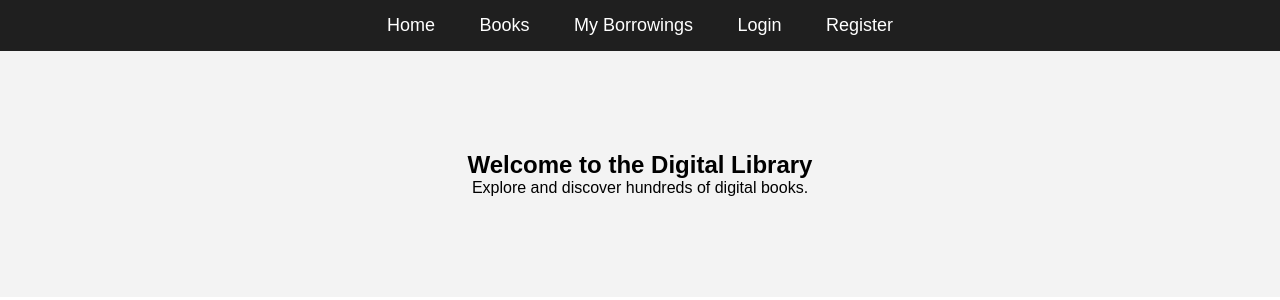
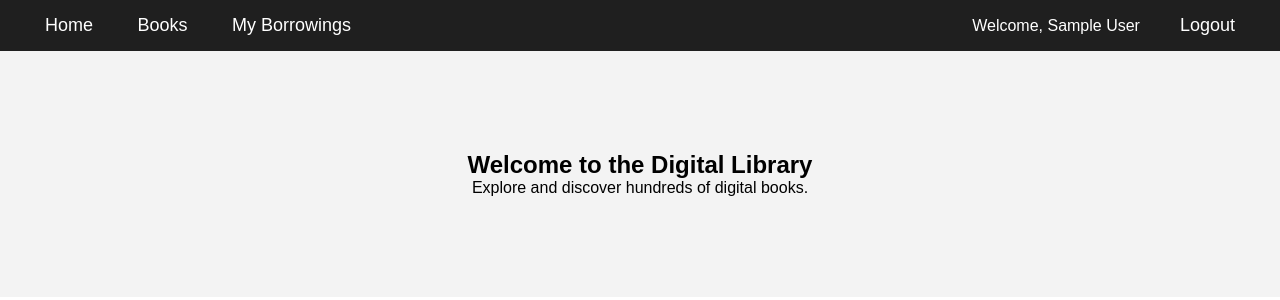
Before and after one commit to QuantumDevPro/digital-library-web-development-course-project, a PHP site: page / in a window 1280 px wide. Shown: the top 300 px of the page. Run offline with PHP 8.4, Linux system fonts and the light colour scheme; the visitor is signed in with stand-in values (Sample User, id 1).

```diff
--- a/css/style.css
+++ b/css/style.css
@@ -101,3 +101,50 @@ button {
     background-color: #f9fafb;
     border-radius: 6px;
 }
+
+/* NAVBAR */
+.navbar {
+    background: #1f1f1f;
+    padding: 15px 25px;
+
+    display: flex;
+    justify-content: space-between; /* left group ↔ right group */
+    align-items: center;
+}
+
+/* Left side links */
+.nav-left a {
+    color: #fff;
+    margin-right: 20px;
+    text-decoration: none;
+    font-size: 18px;
+}
+
+.nav-left a:hover {
+    text-decoration: underline;
+}
+
+/* Right side section: welcome + logout */
+.nav-right {
+    display: flex;
+    align-items: center;
+    gap: 20px; /* spacing between welcome + logout */
+}
+
+/* The welcome message */
+.welcome-text {
+    color: #fff;
+    font-size: 16px;
+    font-weight: 500;
+}
+
+/* Right-side links */
+.nav-right a {
+    color: #fff;
+    text-decoration: none;
+    font-size: 18px;
+}
+
+.nav-right a:hover {
+    text-decoration: underline;
+}
--- a/index.php
+++ b/index.php
@@ -8,15 +8,10 @@
 </head>
 <body>
 
-<header>
-<nav class="navbar">
-    <a href="index.php">Home</a>
-    <a href="books.php">Books</a>
-    <a href="my_borrowings.php">My Borrowings</a>
-    <a href="login.php">Login</a>
-    <a href="register.php">Register</a>
-</nav>
-</header>
+    <header>
+        <?php require __DIR__ . '/partials/navbar.php'; ?>
+    </header>
+
 
 <section class="hero">
 <h1>Welcome to the Digital Library</h1>
--- /dev/null
+++ b/partials/navbar.php
@@ -0,0 +1,25 @@
+<?php
+if (session_status() === PHP_SESSION_NONE) {
+    session_start();
+}
+?>
+<nav class="navbar">
+    <div class="nav-left">
+        <a href="/web-project/index.php">Home</a>
+        <a href="/web-project/books.php">Books</a>
+
+        <?php if (isset($_SESSION['user_id'])): ?>
+            <a href="/web-project/my_borrowings.php">My Borrowings</a>
+        <?php endif; ?>
+    </div>
+
+    <div class="nav-right">
+        <?php if (isset($_SESSION['user_id'])): ?>
+            <span class="welcome-text">Welcome, <?= htmlspecialchars($_SESSION['user_name']) ?></span>
+            <a href="/web-project/action/logout.php">Logout</a>
+        <?php else: ?>
+            <a href="/web-project/login.php">Login</a>
+            <a href="/web-project/register.php">Register</a>
+        <?php endif; ?>
+    </div>
+</nav>
```
Also changed, not shown: action/logout.php (added, +19 -0 lines), book_details.php (+3 -9 lines), books.php (+4 -9 lines), login.php (+4 -9 lines), my_borrowings.php (+3 -9 lines), register.php (+4 -9 lines).
